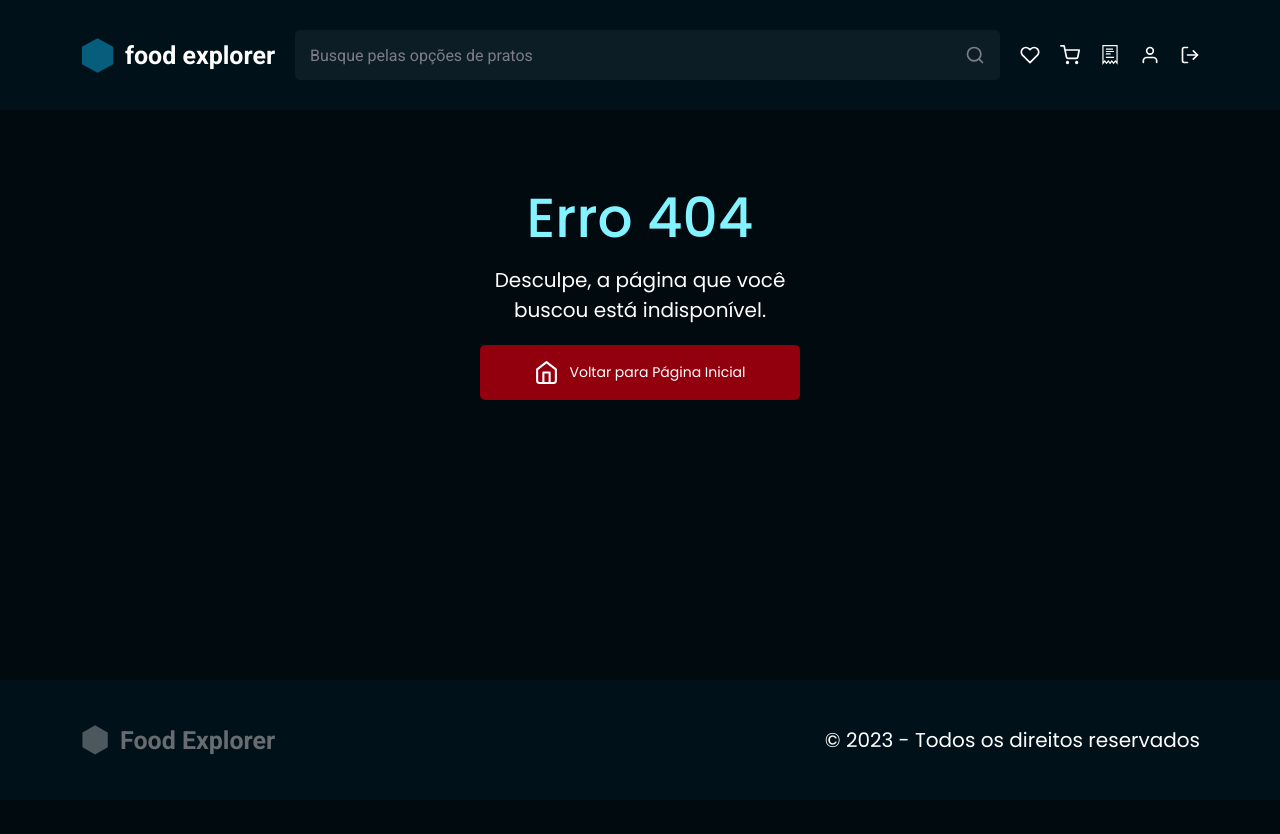
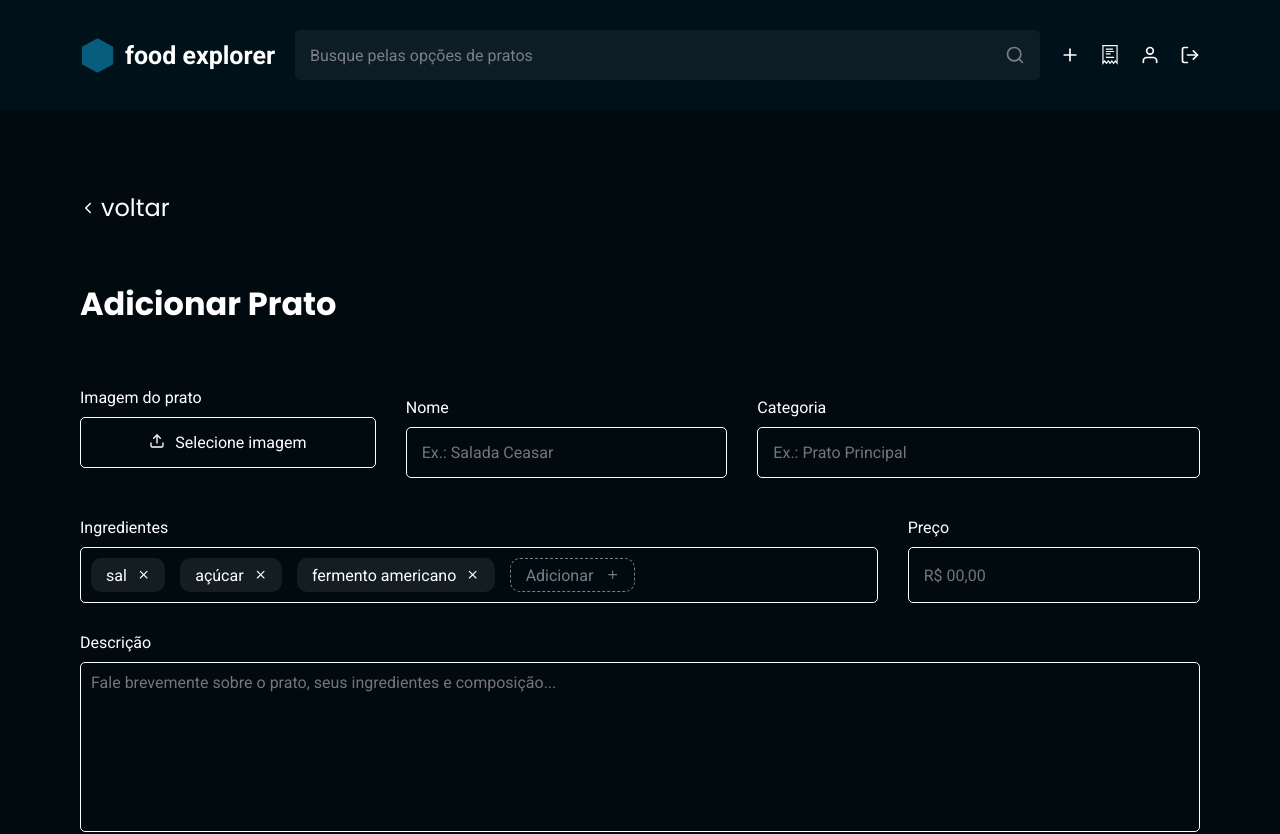
Before and after one commit to MatheusTorresDev97/web-food_exploxer, a React (Vite) app: page /new in a window 1280 px wide. Before the commit this address had no page. Shown: the top 834 px of the page. Before the commit the page ends 800 px from the top, so only its background shows below. Built offline with nearby package versions, Linux system fonts and the light colour scheme.

Commit message:
feat/ create admin route navigation

```diff
--- a/src/components/ButtonText/index.jsx
+++ b/src/components/ButtonText/index.jsx
@@ -1,9 +1,9 @@
 /* eslint-disable react/prop-types */
 import { Container } from "./styles";
 
-const ButtonText = ({title, icon: Icon, to}) => {
+const ButtonText = ({title, icon: Icon, to, onClick}) => {
   return (
-    <Container to={to}>
+    <Container to={to} onClick={onClick}>
     {Icon && <Icon />}
     <p>{title}</p>
   </Container>
--- a/src/components/Header/index.jsx
+++ b/src/components/Header/index.jsx
@@ -29,7 +29,7 @@ const Header = () => {
 
   const [userInfos, setUserInfos] = useState(null);
 
-  const [adm, setAdmin] = useState(false);
+  const [adm, setAdmin] = useState(true);
 
   function handleMenuOpen() {
     setMenuOpen((prevState) => !prevState);
@@ -39,7 +39,7 @@ const Header = () => {
     <Container>
       <Wrapper>
         <Desktop>
-          <Brand>
+          <Brand to="/">
             <img src={Logo} alt="Foto do logotipo food explorer" />
             <h2>food explorer</h2>
           </Brand>
@@ -50,9 +50,9 @@ const Header = () => {
               </li>
               {adm ? (
                 <li>
-                  <a href="#">
+                  <Link to="/new">
                     <FiPlus />
-                  </a>
+                  </Link>
                 </li>
               ) : (
                 <li>
@@ -69,14 +69,14 @@ const Header = () => {
                 </li>
               )}
               <li>
-                <a href="#">
+                <Link to="/all-orders">
                   <TfiReceipt />
-                </a>
+                </Link>
               </li>
               <li>
-                <a href="#">
+                <Link to="/profile">
                   <FiUser />
-                </a>
+                </Link>
               </li>
               <li>
                 <Link to="/login">
@@ -88,7 +88,7 @@ const Header = () => {
         </Desktop>
         <Mobile>
           <div className="top">
-            <Brand>
+            <Brand to="/">
               <img src={Logo} alt="Foto do logotipo food explorer" />
               <h2>food explorer</h2>
             </Brand>
@@ -104,10 +104,10 @@ const Header = () => {
               </li>
               {adm ? (
                 <li>
-                  <a href="#">
+                  <Link to="/new">
                     <FiPlus />
                     Adicionar
-                  </a>
+                  </Link>
                 </li>
               ) : (
                 <li>
@@ -126,16 +126,16 @@ const Header = () => {
                 </li>
               )}
               <li>
-                <a href="#">
+                <Link to="/all-orders">
                   <TfiReceipt />
                   Pedidos
-                </a>
+                </Link>
               </li>
               <li>
-                <a href="#">
+                <Link to="/profile">
                   <FiUser />
                   Perfil
-                </a>
+                </Link>
               </li>
               <li>
                 <Link to="/login">
--- a/src/components/Header/styles.js
+++ b/src/components/Header/styles.js
@@ -1,4 +1,5 @@
 import styled from "styled-components";
+import { Link } from "react-router-dom";
 
 export const Container = styled.header`
   width: 100%;
@@ -51,10 +52,11 @@ export const Mobile = styled.div`
 `;
 
 
-export const Brand = styled.div`
+export const Brand = styled(Link)`
   display: flex;
   gap: 10px;
   align-items: center;
+  color: ${({ theme }) => theme.COLORS.WHITE};
 
   @media (max-width: 370px) {
     display: none;
--- a/src/pages/AllOrders/index.jsx
+++ b/src/pages/AllOrders/index.jsx
@@ -1,4 +1,5 @@
 import { useState, Fragment } from "react";
+import { Link } from "react-router-dom";
 
 import { Container, Content, Table } from "./styles";
 
@@ -108,23 +109,28 @@ const Allorders = () => {
                                 </tr>
                             </thead>
                             <tbody>
-                                {orders.map(order => (
-                                    <tr key={String(order.id)}>
+                                {orders.map(order => {
+                                    const { id, status, meals, created_at } = order;
+
+                                    return (
+                                        <tr key={String(id)}>
                                             <td>
                                                 {
                                                     <Select
-                                                    order_id={order.id}
-                                                    status={order.status}
+                                                        order_id={id}
+                                                        status={status}
                                                         disabled={!isAdm}
                                                     />
                                                 }
                                             </td>
                                             <td>
-                                            <a href="#">{String(order.id).padStart(8, "0")}</a>
+                                                <Link to={`/order/${id}`}>
+                                                    {String(id).padStart(8, "0")}
+                                                </Link>
                                             </td>
                                             <td>
-                                            {order.meals.map((meal, index) => {
-                                                const lastItemInArray = index == order.meals.length - 1;
+                                                {meals.map((meal, index) => {
+                                                    const lastItemInArray = index == meals.length - 1;
 
                                                     return (
                                                         <Fragment key={meal.order_meal_id}>
@@ -134,9 +140,10 @@ const Allorders = () => {
                                                     );
                                                 })}
                                             </td>
-                                        <td>{formatDateTime(order.created_at)}</td>
+                                            <td>{formatDateTime(created_at)}</td>
                                         </tr>
-                                ))}
+                                    );
+                                })}
                             </tbody>
                         </table>
                     </Table>
--- a/src/pages/Details/index.jsx
+++ b/src/pages/Details/index.jsx
@@ -13,7 +13,7 @@ import AdmButtons from "../../components/AdmButtons";
 import ClientButtons from "../../components/ClientButtons";
 
 const ingredientImage =
-"https://www.foodbusinessnews.net/ext/resources/TopicLandingPages/Product-Development-Ingredient-Applications.jpg?1519144948";
+  "https://www.foodbusinessnews.net/ext/resources/TopicLandingPages/Product-Development-Ingredient-Applications.jpg?1519144948";
 
 const Details = () => {
   const [adm, setAdm] = useState(false);
@@ -50,7 +50,7 @@ const Details = () => {
       <Header />
       <Wrapper>
         <Content>
-          <ButtonText title="voltar" icon={IoIosArrowBack} />
+          <ButtonText title="voltar" icon={IoIosArrowBack} to="/" />
           <img
             src="https://assets-global.website-files.com/5d03b4e13011831ae4624b37/6354dfed1f4727b5f0191ef0_production-meal-image-e4122aa8-0fe7-4854-b6f5-e27e0c5be918.jpeg"
             alt="Foto do Prato"
@@ -70,7 +70,7 @@ const Details = () => {
               ))}
           </div>
           <p className="price">
-          R$ <span>0032,55</span>
+            R$ <span>0032,55</span>
           </p>
           <div className="buttons">
             {adm ? (
--- a/src/pages/New/index.jsx
+++ b/src/pages/New/index.jsx
@@ -23,7 +23,7 @@ const New = () => {
       <Header />
       <Wrapper>
         <Form>
-          <ButtonText title="voltar" icon={IoIosArrowBack} />
+        <ButtonText title="voltar" icon={IoIosArrowBack} to="/" />
           <h1>Adicionar Prato</h1>
           <InputImage />
           <Input title="Nome" placeholder="Ex.: Salada Ceasar" />
--- a/src/pages/Profile/index.jsx
+++ b/src/pages/Profile/index.jsx
@@ -1,5 +1,6 @@
 /* eslint-disable no-unused-vars */
 import { useState } from "react";
+import { useNavigate } from "react-router-dom";
 import { IoIosArrowBack } from "react-icons/io";
 
 import { Container, Form } from "./styles";
@@ -17,12 +18,14 @@ const Profile = () => {
   const [oldPassword, setOldPassword] = useState("");
   const [newPassword, setNewPassword] = useState("");
 
+  const navigate = useNavigate();
+
   return (
     <Container>
       <Header />
       <Wrapper>
         <Form>
-          <ButtonText title="voltar" icon={IoIosArrowBack} />
+        <ButtonText title="voltar" icon={IoIosArrowBack} to="/" />
           <h1>Meu perfil</h1>
           <Input title="Nome:" type="text" placeholder={name} value={name} />
           <Input
--- a/src/routes/index.jsx
+++ b/src/routes/index.jsx
@@ -7,7 +7,7 @@ import PublicRoutes from "./PublicRoutes";
 const Routes = () => {
     return (
         <BrowserRouter>
-            <PublicRoutes />
+            <AdmRoutes />
         </BrowserRouter>
     )
 }
```
Lines whose indentation alone changed are shown as unchanged.
